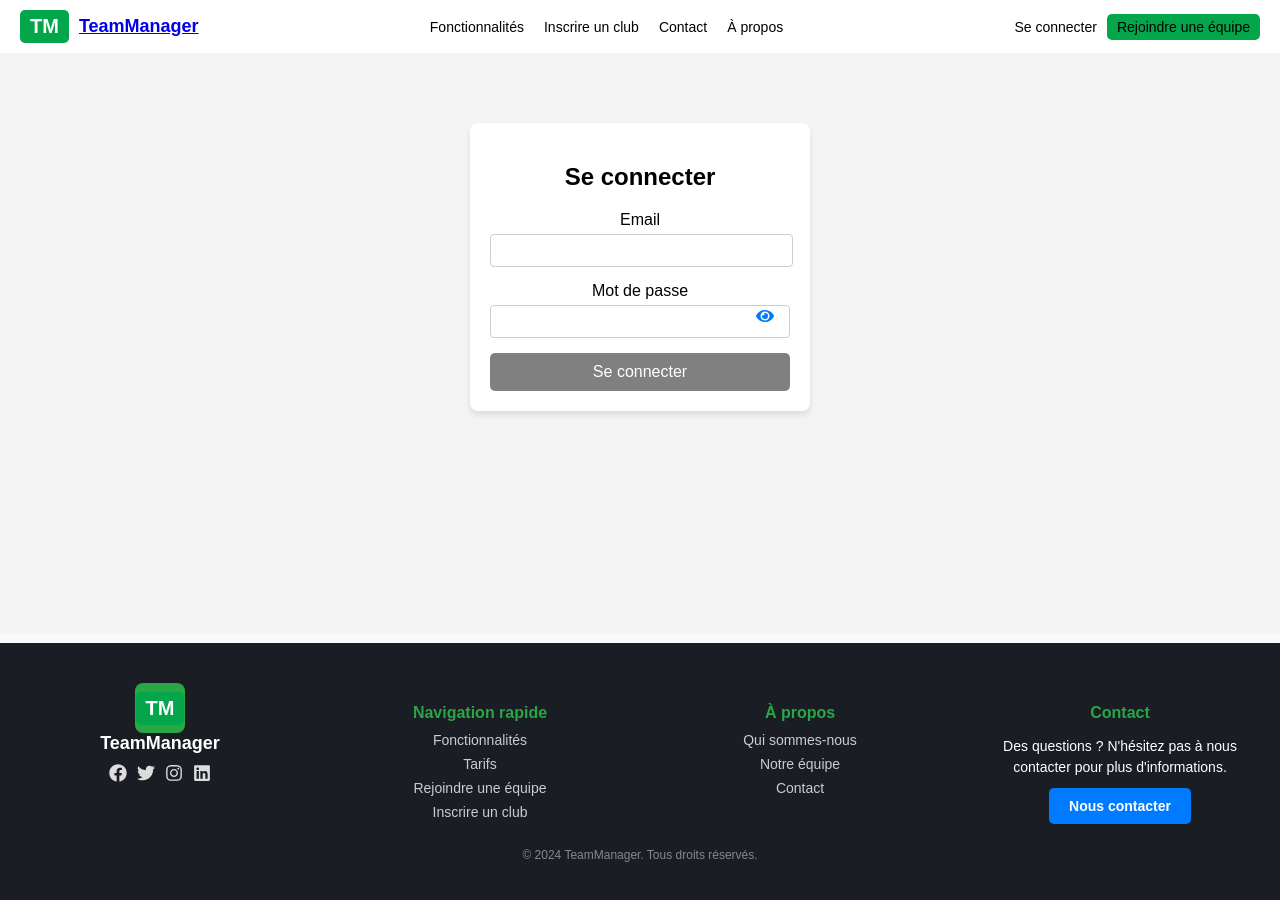
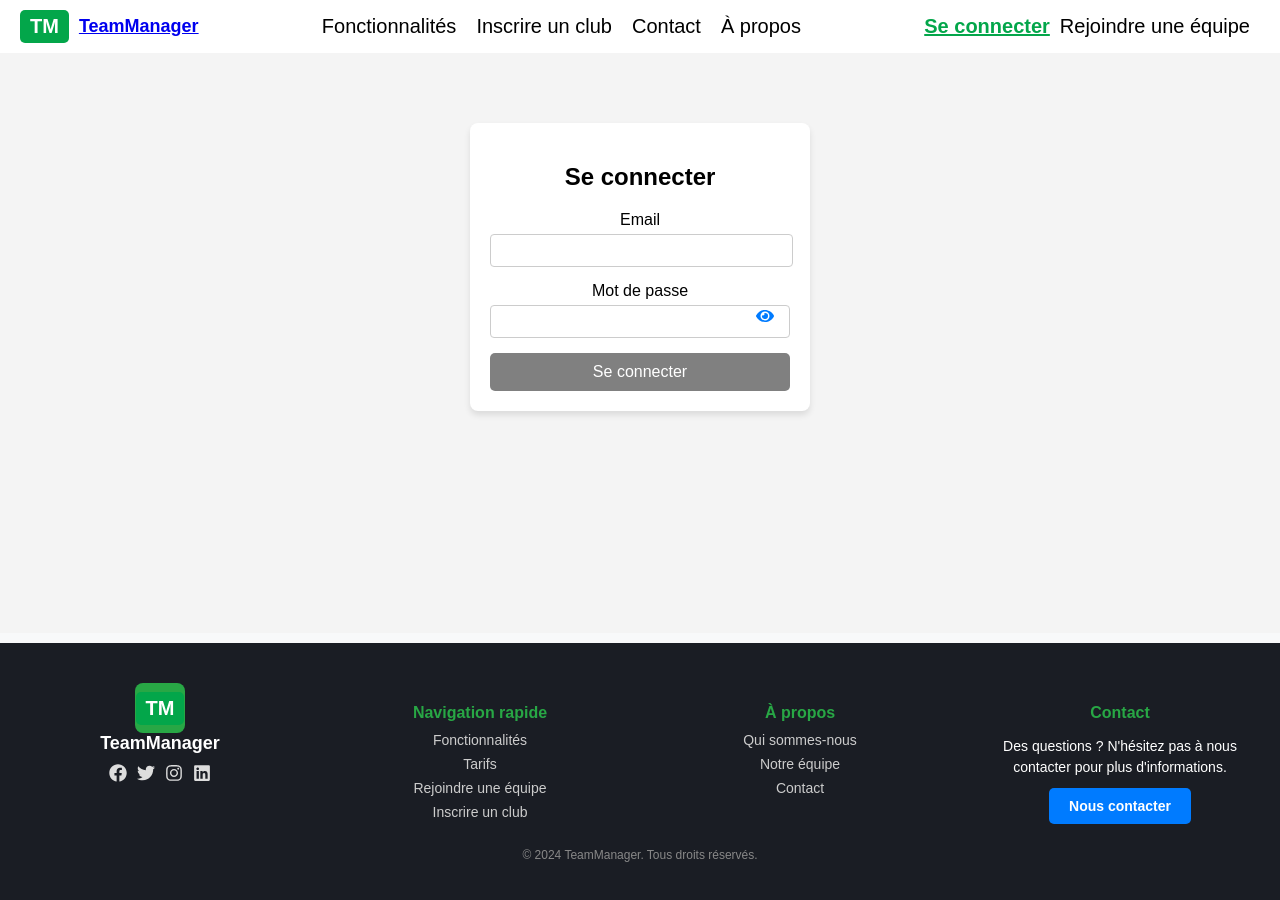
Before and after one commit to Tmousnier/TeamManager, a React (Vite) app in the folder front/: page /connexion in a window 1280 px wide. Shown: the top 900 px of the page. Built offline with nearby package versions, Linux system fonts and the light colour scheme.

Commit message:
update navBar

```diff
--- a/front/src/components/presentation/navBar/NavBar.css
+++ b/front/src/components/presentation/navBar/NavBar.css
@@ -3,7 +3,6 @@ body {
     margin: 0;
     padding: 0;
 }
-
 .navbar {
     display: flex;
     justify-content: space-between;
@@ -12,12 +11,10 @@ body {
     padding: 10px 20px;
     color: #000000;
 }
-
 .navbar-brand {
     display: flex;
     align-items: center;
 }
-
 .logo {
     background-color: #03A64A; /* Couleur verte */
     color: white;
@@ -26,50 +23,46 @@ body {
     padding: 5px 10px;
     border-radius: 5px;
 }
-
 .brand-name {
     margin-left: 10px;
     font-size: 18px;
     font-weight: bold;
 }
-
 .navbar-links {
     list-style: none;
     display: flex;
     margin: 0;
     padding: 0;
 }
-
 .navbar-links li {
     margin: 0 10px;
 }
-
-.navbar-links a {
+.navbar-links a { /* Style par défaut des liens */
     text-decoration: none;
     color: #000000;
-    font-size: 14px;
+    font-size: 20px;
+    transition: color 0.3s ease; /* Ajout d'une transition pour la couleur */
 }
-
 .navbar-links a:hover {
     text-decoration: underline;
 }
-
-.navbar-actions .login {
+.navbar-links a.active,  /* Style pour les liens de navigation actifs (y compris la marque) */
+.navbar-actions a.active { /* Style pour les boutons d'action actifs */
+    color: #03A64A; /* Couleur verte (ou la couleur que vous souhaitez) */
+    font-weight: bold; /* Optionnel: Mettre en gras le lien actif */
+    text-decoration: underline; /* Optionnel: Ajouter un soulignement */
+}
+.navbar-actions {
+    display: flex; /* Pour aligner les boutons côte à côte */
+    align-items: center; /* Pour les centrer verticalement */
+}
+.navbar-actions .login, .register-btn {
     margin-right: 10px;
     text-decoration: none;
     color: #000000;
-    font-size: 14px;
+    font-size: 20px;
+    transition: color 0.3s ease; /* Ajout d'une transition pour la couleur */
 }
-
-.navbar-actions .register-btn {
-    background-color: #03A64A;
-    color: #000000;
-    padding: 5px 10px;
-    text-decoration: none;
-    font-size: 14px;
-    border-radius: 5px;
+.navbar-actions .login:hover, .register-btn:hover {
+    color: #03A64A; /* Changer la couleur au survol */
 }
-
-.navbar-actions .register-btn:hover {
-    background-color: #025940;
-}
--- a/front/src/components/presentation/navBar/NavBar.tsx
+++ b/front/src/components/presentation/navBar/NavBar.tsx
@@ -1,4 +1,4 @@
-import { Link } from "react-router-dom";
+import { NavLink } from "react-router-dom"; // Importez NavLink
 import "./NavBar.css";
 
 export default function NavBar() {
@@ -7,18 +7,36 @@ export default function NavBar() {
             <div className="navbar-brand">
                 <span className="logo">TM</span>
                 <span className="brand-name">
-                     <Link to="/" className="navbar-link">TeamManager</Link>
+                    <NavLink to="/" className="navbar-link" activeClassName="active">
+                        TeamManager
+                    </NavLink>
                 </span>
             </div>
             <ul className="navbar-links">
-                <li><Link to="/fonctionnalites" className="navbar-link">Fonctionnalités</Link></li>
-                <li><Link to="/inscrireClub" className="navbar-link">Inscrire un club</Link></li>
-                <li><Link to="/contact" className="navbar-link">Contact</Link></li>
-                <li><Link to="/apropos" className="navbar-link">À propos</Link></li>
+                <li>
+                    <NavLink to="/fonctionnalites" className="navbar-link" activeClassName="active">
+                        Fonctionnalités
+                    </NavLink>
+                </li>
+                <li>
+                    <NavLink to="/inscrireClub" className="navbar-link" activeClassName="active">
+                        Inscrire un club
+                    </NavLink>
+                </li>
+                <li>
+                    <NavLink to="/contact" className="navbar-link" activeClassName="active">
+                        Contact
+                    </NavLink>
+                </li>
+                <li>
+                    <NavLink to="/apropos" className="navbar-link" activeClassName="active">
+                        À propos
+                    </NavLink>
+                </li>
             </ul>
             <div className="navbar-actions">
-                <Link to="/connexion" className="login">Se connecter</Link>
-                <Link to="/rejoindreEquipe" className="register-btn">Rejoindre une équipe</Link>
+                <NavLink to="/connexion" className="login" activeClassName="active">Se connecter</NavLink> {/* Utilisation de NavLink ici */}
+                <NavLink to="/rejoindreEquipe" className="register-btn" activeClassName="active">Rejoindre une équipe</NavLink> {/* Utilisation de NavLink ici */}
             </div>
         </nav>
     );
```
